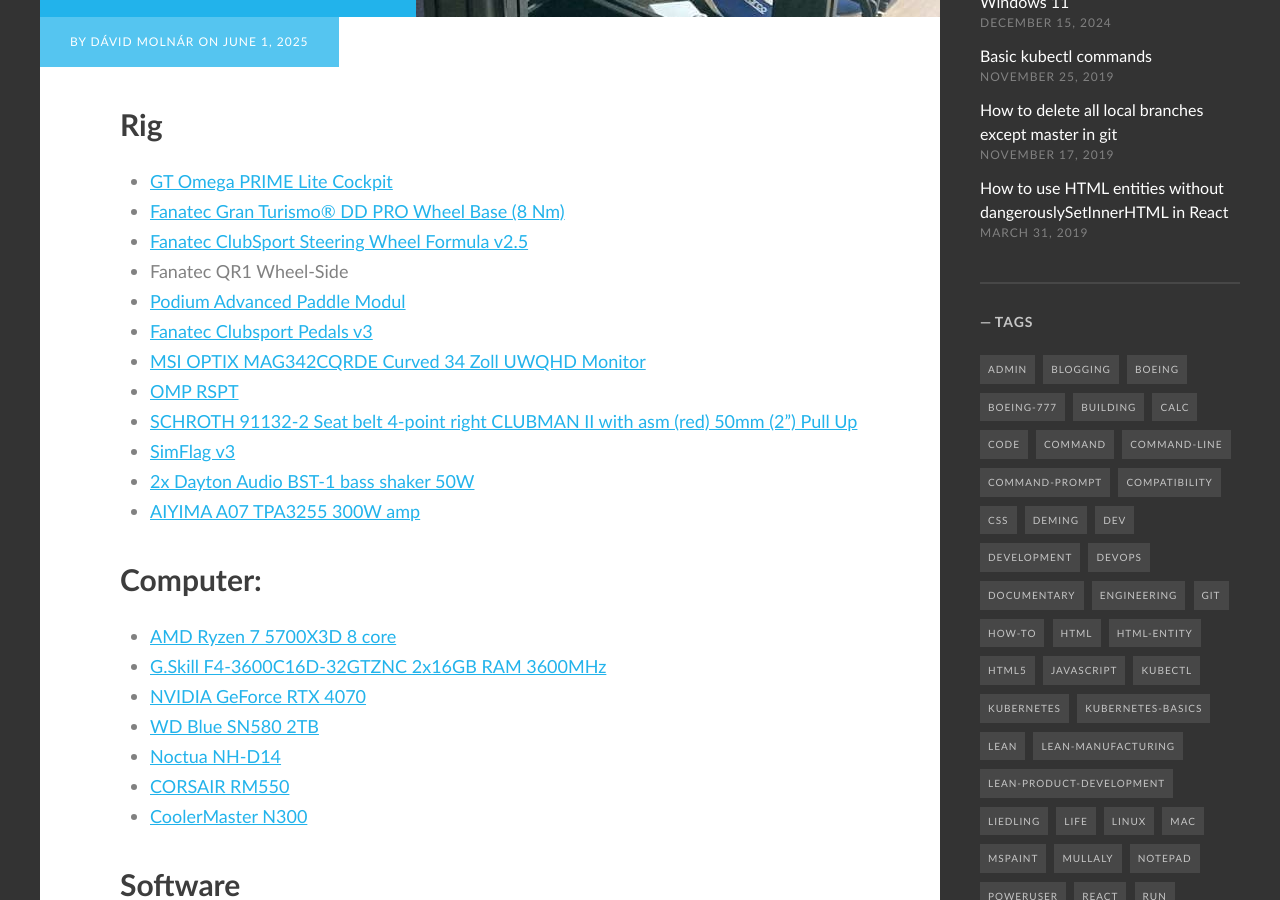
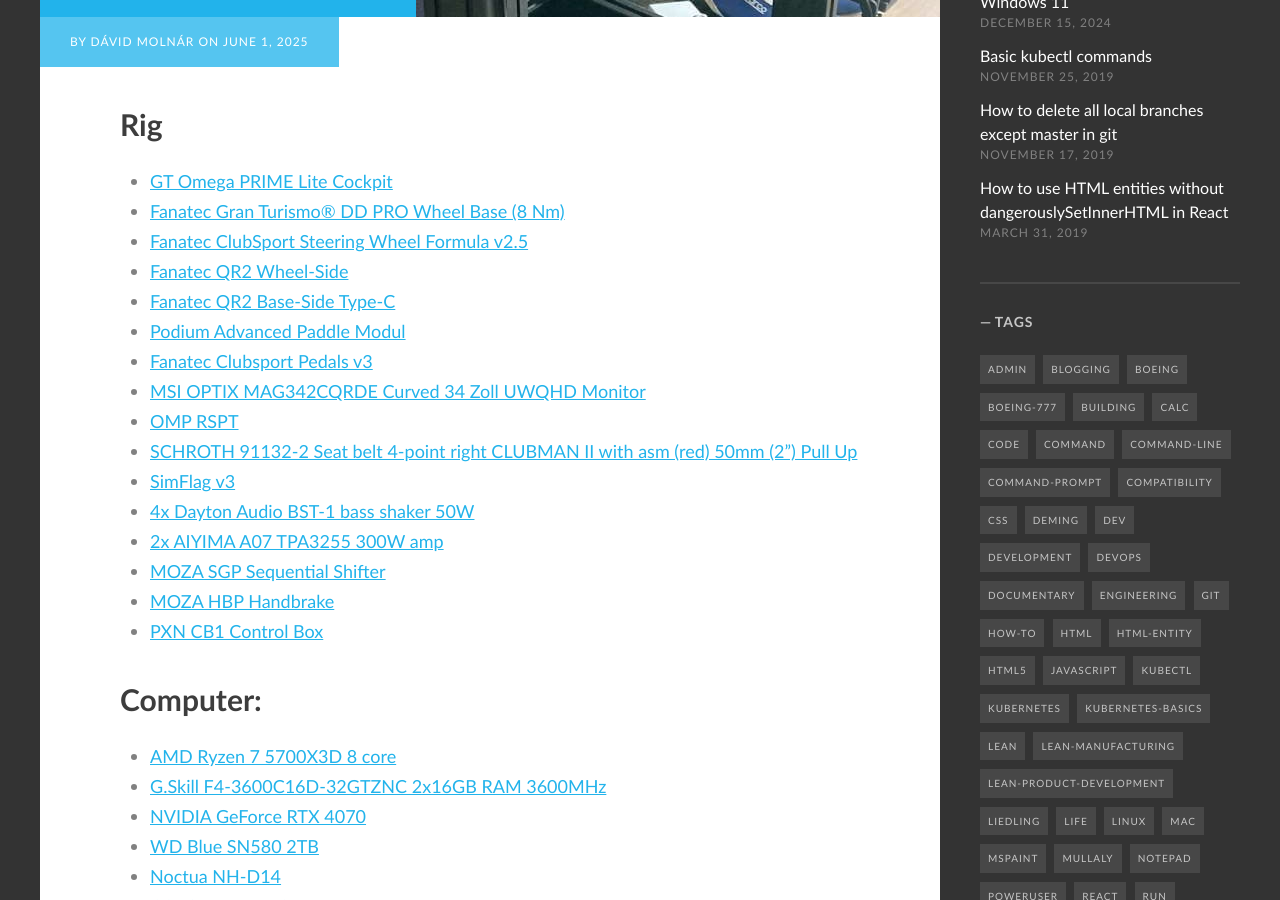
Before and after one commit to mdavid626/blog, a Jekyll site: the page built from _posts/2025-06-01-My-simrig.md, in a window 1280 px wide and 900 px high, scrolled down 827 px. Built offline with Jekyll 4.4.1, drawn with Linux system fonts in a browser that asks for light colours; some web fonts are replaced; comment, search, counter and statistics services are not loaded.

Commit message:
Add shifters

```diff
--- a/_posts/2025-06-01-My-simrig.md
+++ b/_posts/2025-06-01-My-simrig.md
@@ -10,15 +10,19 @@
 - [GT Omega PRIME Lite Cockpit](https://gtomega.eu/products/prime-lite-cockpit)
 - [Fanatec Gran Turismo® DD PRO Wheel Base (8 Nm)](https://www.fanatec.com/eu/de/p/wheel-bases/crd-9020006-eu/gran-turismo-dd-pro-wheel-base-qr2-eu)
 - [Fanatec ClubSport Steering Wheel Formula v2.5](https://www.fanatec.com/eu/de/p/steering-wheels/cs_swform_v2.5_qr2/clubsport-steering-wheel-formula-v2-5-qr2)
-- Fanatec QR1 Wheel-Side
+- [Fanatec QR2 Wheel-Side](https://www.fanatec.com/eu/de/p/sim-racing-accessories/qr2_ws/qr2-wheel-side)
+- [Fanatec QR2 Base-Side Type-C](https://www.fanatec.com/eu/de/p/sim-racing-accessories/qr2_bs_c/qr2-base-side-type-c)
 - [Podium Advanced Paddle Modul](https://www.fanatec.com/eu/de/p/sim-racing-accessories/p_apm/podium-advanced-paddle-module)
 - [Fanatec Clubsport Pedals v3](https://www.fanatec.com/eu/de/p/pedals/csp_v3/clubsport-pedals-v3)
 - [MSI OPTIX MAG342CQRDE Curved 34 Zoll UWQHD Monitor](https://de.msi.com/Monitor/Optix-MAG342CQR)
 - [OMP RSPT](https://www.sandtler24.de/OMP-Rennsitz-RS-PT-2-2307)
 - [SCHROTH 91132-2 Seat belt 4-point right CLUBMAN II with asm (red) 50mm (2") Pull Up](https://atomic-shop.eu/products/schroth-91132-2-seat-belt-4-point-right-clubman-ii-with-asm-red-50mm-2-pull-up)
 - [SimFlag v3](https://www.amazon.de/Generisch-Sim-Racing-LED-Flagge/dp/B0D7TG4DTF)
-- [2x Dayton Audio BST-1 bass shaker 50W](https://masori.de/en/products/dayton-audio-bst-1-bass-shaker)
-- [AIYIMA A07 TPA3255 300W amp](https://www.amazon.de/dp/B08CJZGT6H)
+- [4x Dayton Audio BST-1 bass shaker 50W](https://masori.de/en/products/dayton-audio-bst-1-bass-shaker)
+- [2x AIYIMA A07 TPA3255 300W amp](https://www.amazon.de/dp/B08CJZGT6H)
+- [MOZA SGP Sequential Shifter](https://eu.mozaracing.com/products/sgp-shifter)
+- [MOZA HBP Handbrake](https://eu.mozaracing.com/products/hbp-handbrake)
+- [PXN CB1 Control Box](https://www.e-pxn.com/products/racing-wheel/cb1)
 
 <!--more-->
 
```
